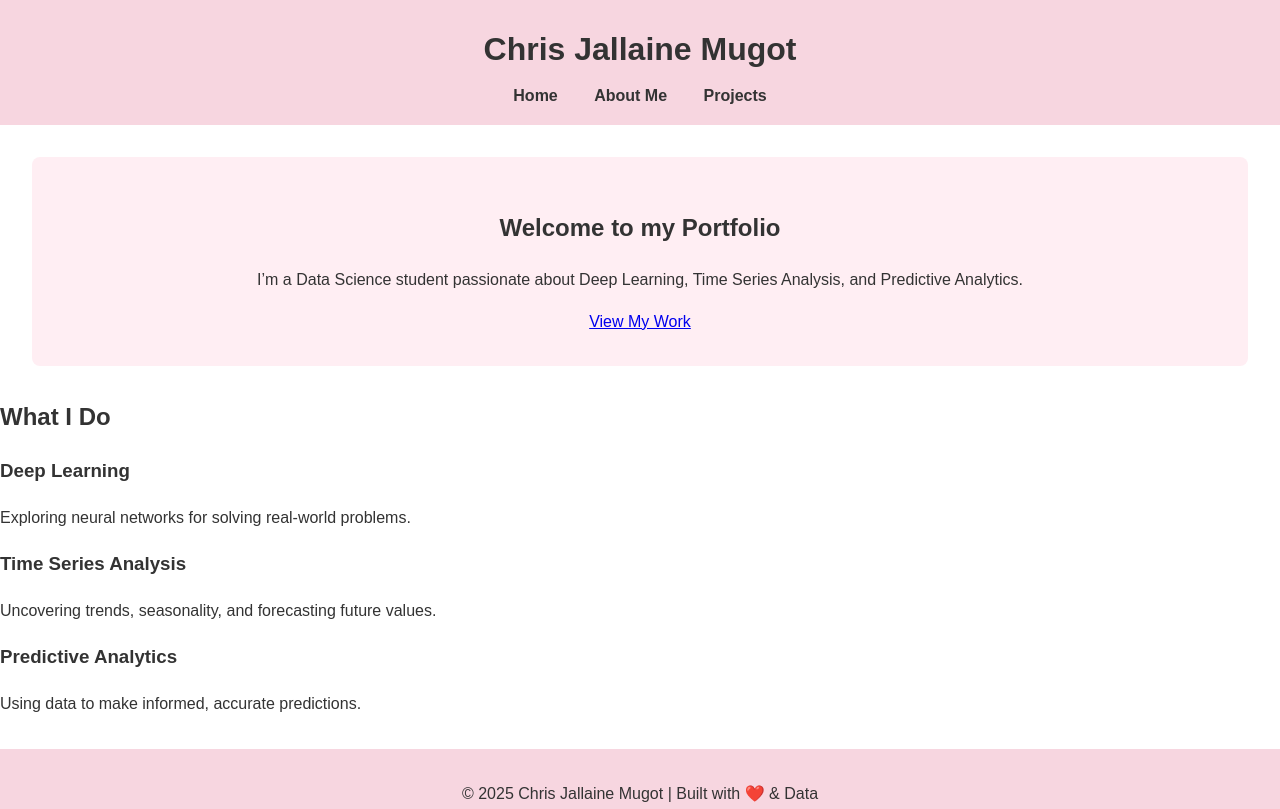
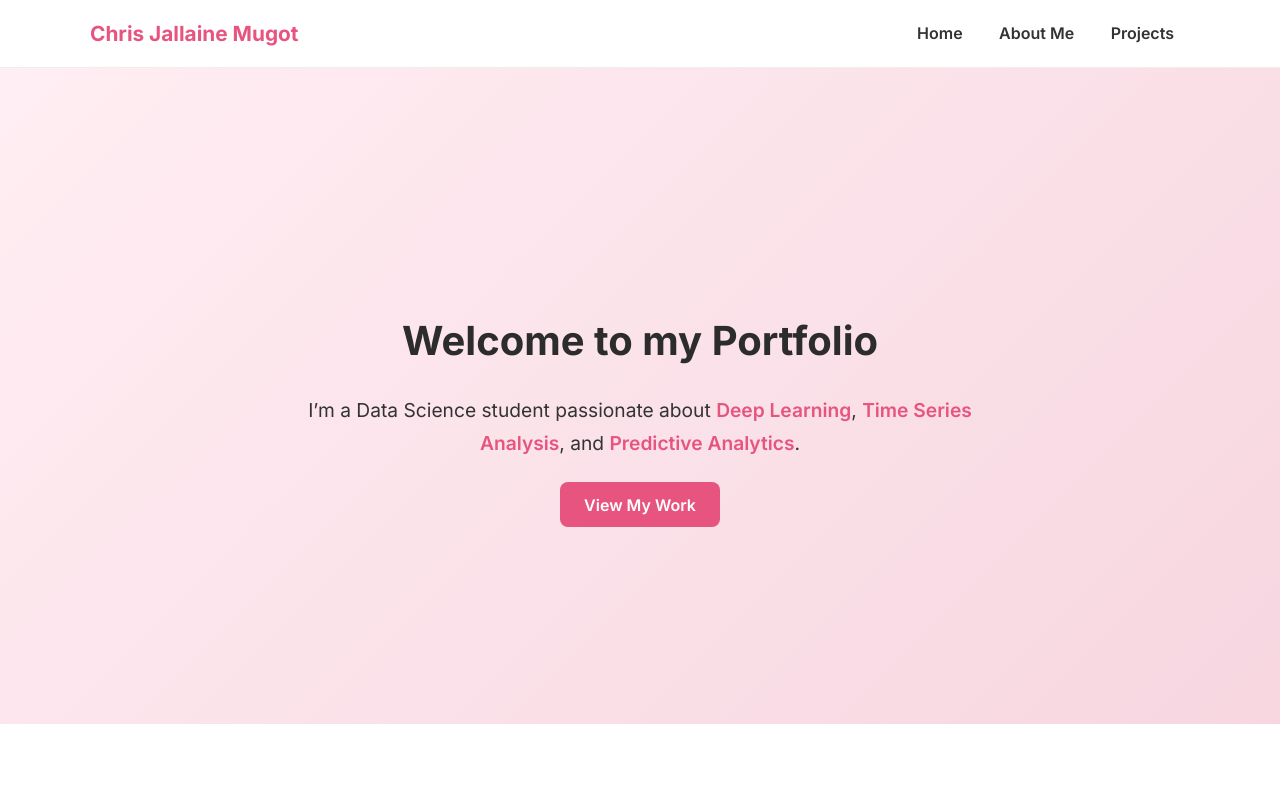
Before and after one commit to chrisjallaine/ChrisJallaineSite.io, a plain HTML site: page index.html in a window 1280 px wide. Shown: the top 809 px of the page. Drawn offline with Linux system fonts and the light colour scheme.

Commit message:
Update style.css

```diff
--- a/assets/style.css
+++ b/assets/style.css
@@ -1,77 +1,138 @@
 /* General styles */
 body {
-  font-family: Arial, sans-serif;
+  font-family: 'Inter', sans-serif;
   margin: 0;
   padding: 0;
-  background: #fff;
+  background: #fafafa;
   color: #333;
-  line-height: 1.6;
+  line-height: 1.7;
+}
+
+h1, h2, h3 {
+  font-weight: 700;
+  color: #2c2c2c;
+}
+
+.container {
+  max-width: 1100px;
+  margin: 0 auto;
+  padding: 0 1rem;
 }
 
 /* Header */
 header {
-  background: #f7d6e0; /* powder pink */
-  padding: 1rem;
-  text-align: center;
+  background: #fff;
+  border-bottom: 1px solid #eee;
+  padding: 1rem 0;
+  position: sticky;
+  top: 0;
+  z-index: 1000;
 }
 
-header h1 {
-  margin: 0.5rem 0;
+header .container {
+  display: flex;
+  justify-content: space-between;
+  align-items: center;
+}
+
+.logo {
+  font-size: 1.3rem;
+  color: #e75480;
+  margin: 0;
 }
 
 nav a {
   margin: 0 1rem;
   text-decoration: none;
   color: #333;
-  font-weight: bold;
+  font-weight: 600;
+  transition: color 0.3s ease;
 }
 
 nav a:hover {
-  color: #e75480; /* darker pink accent */
+  color: #e75480;
 }
 
 /* Hero section */
 .hero {
-  padding: 2rem;
+  display: flex;
+  justify-content: center;
+  align-items: center;
   text-align: center;
-  background: #ffeef3; /* very light pink */
-  border-radius: 8px;
-  margin: 2rem;
+  min-height: 70vh;
+  background: linear-gradient(135deg, #ffeef3, #f7d6e0);
+  padding: 3rem 1rem;
 }
 
-/* Projects grid */
-.projects-grid {
-  display: grid;
-  grid-template-columns: repeat(auto-fit, minmax(280px, 1fr));
-  gap: 1.5rem;
-  padding: 2rem;
+.hero-content {
+  max-width: 700px;
+  animation: fadeInUp 1.2s ease;
 }
 
-.card {
-  background: #ffeef3;
-  padding: 1.5rem;
-  border-radius: 10px;
-  box-shadow: 0 4px 8px rgba(0,0,0,0.1);
-  text-align: center;
+.hero h2 {
+  font-size: 2.5rem;
+  margin-bottom: 1rem;
 }
 
-.card h2 {
-  margin-top: 0;
-  color: #e75480;
+.hero p {
+  font-size: 1.2rem;
+  margin-bottom: 2rem;
 }
 
-.card a {
-  display: inline-block;
-  margin-top: 1rem;
-  padding: 0.5rem 1rem;
+.hero span {
+  color: #e75480;
+  font-weight: 600;
+}
+
+.btn {
+  padding: 0.8rem 1.5rem;
   background: #e75480;
   color: #fff;
   text-decoration: none;
-  border-radius: 6px;
+  border-radius: 8px;
+  font-weight: 600;
+  transition: background 0.3s ease;
 }
 
-.card a:hover {
+.btn:hover {
   background: #d3466d;
+}
+
+/* Highlights section */
+.highlights {
+  padding: 4rem 1rem;
+  text-align: center;
+  background: #fff;
+}
+
+.highlights h2 {
+  font-size: 2rem;
+  margin-bottom: 2rem;
+  color: #2c2c2c;
+}
+
+.highlight-grid {
+  display: grid;
+  grid-template-columns: repeat(auto-fit, minmax(280px, 1fr));
+  gap: 2rem;
+}
+
+.highlight-card {
+  background: #ffeef3;
+  padding: 2rem;
+  border-radius: 12px;
+  box-shadow: 0 4px 12px rgba(0,0,0,0.05);
+  transition: transform 0.3s ease, box-shadow 0.3s ease;
+}
+
+.highlight-card:hover {
+  transform: translateY(-6px);
+  box-shadow: 0 6px 16px rgba(0,0,0,0.12);
+}
+
+.highlight-card h3 {
+  margin-bottom: 1rem;
+  color: #e75480;
 }
 
 /* Footer */
@@ -79,5 +140,18 @@ footer {
   background: #f7d6e0;
   text-align: center;
   padding: 1rem;
-  margin-top: 2rem;
+  margin-top: 3rem;
+  font-size: 0.9rem;
 }
+
+/* Animations */
+@keyframes fadeInUp {
+  from {
+    opacity: 0;
+    transform: translateY(20px);
+  }
+  to {
+    opacity: 1;
+    transform: translateY(0);
+  }
+}
```
